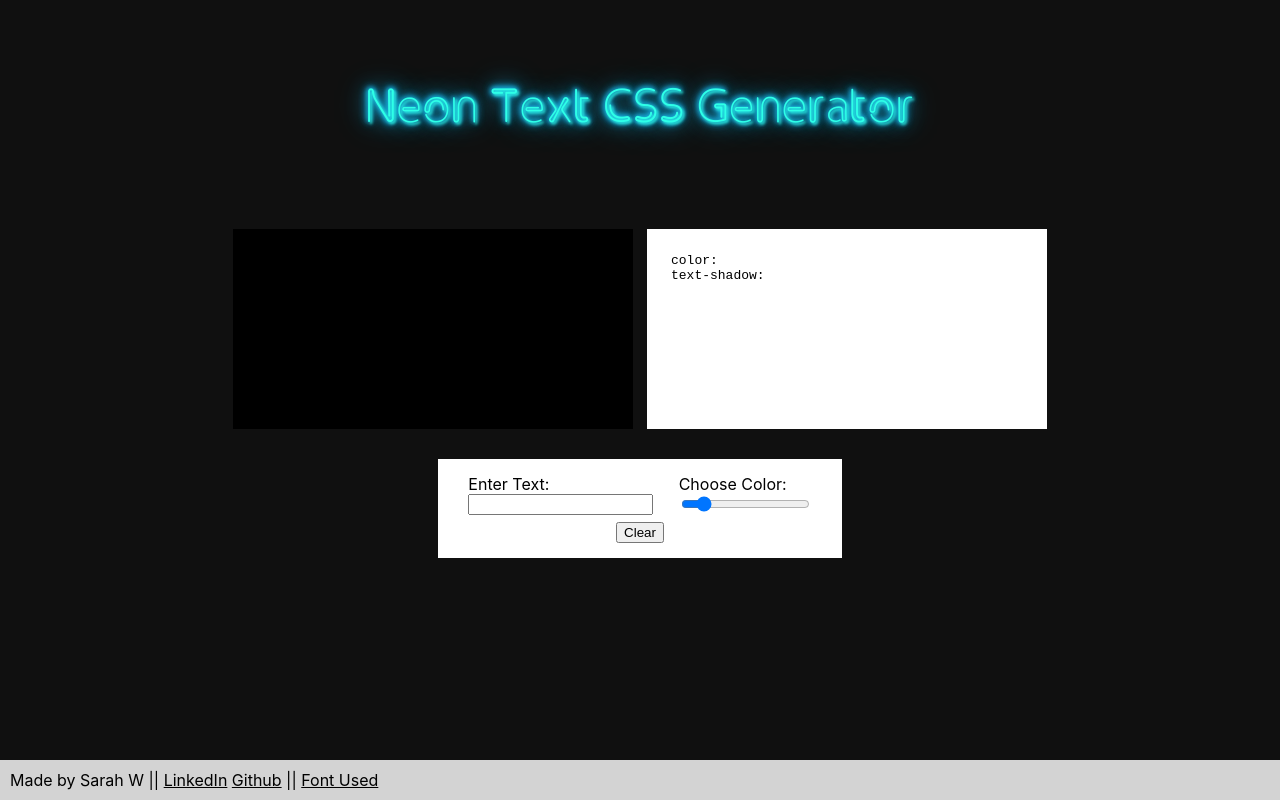
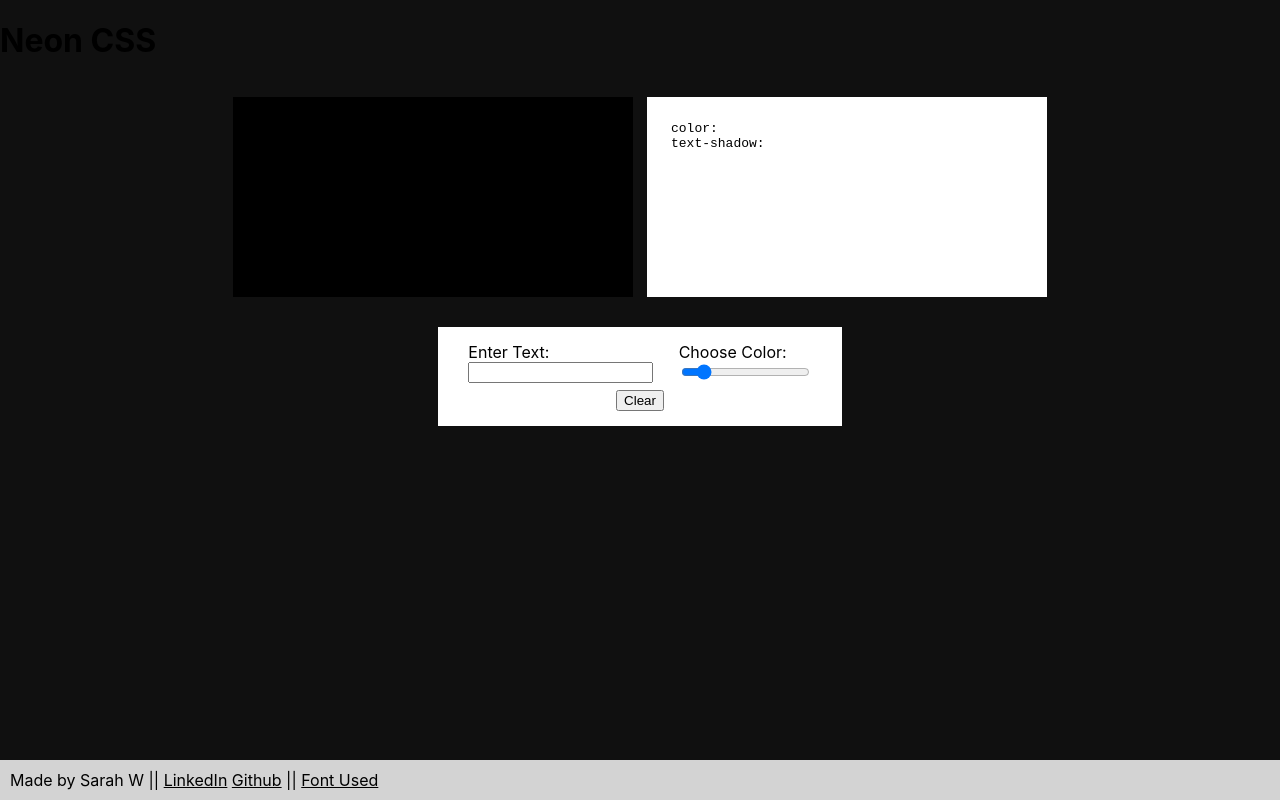
Before and after one commit to arghmatey/neon-glow, a React (Create React App) app: page / in a window 1280 px wide. Built offline with nearby package versions, Linux system fonts and the light colour scheme.

Commit message:
Refactor header into component

```diff
--- a/src/App.js
+++ b/src/App.js
@@ -3,6 +3,7 @@ import { BrowserRouter as Router, Route } from 'react-router-dom';
 import OptionsInput from './components/options-input';
 import TextOutput from './components/text-output';
 import CodeOutput from './components/code-output';
+import Header from './components/header';
 import { hslCSS } from './utils/utils';
 import './App.scss';
 
@@ -25,9 +26,7 @@ class App extends Component {
   render() {
     return (
       <div className='App'>
-        <header className='App-header'>
-          <h1>Neon Text CSS Generator</h1>
-        </header>
+          <Header />
 
           <Router>
             <Route exact path='/' render={() =>
--- /dev/null
+++ b/src/components/header.jsx
@@ -0,0 +1,9 @@
+import React from 'react';
+
+const Header = () => (
+    <header className="header">
+        <h1>Neon CSS</h1>
+    </header>
+)
+
+export default Header;
```
